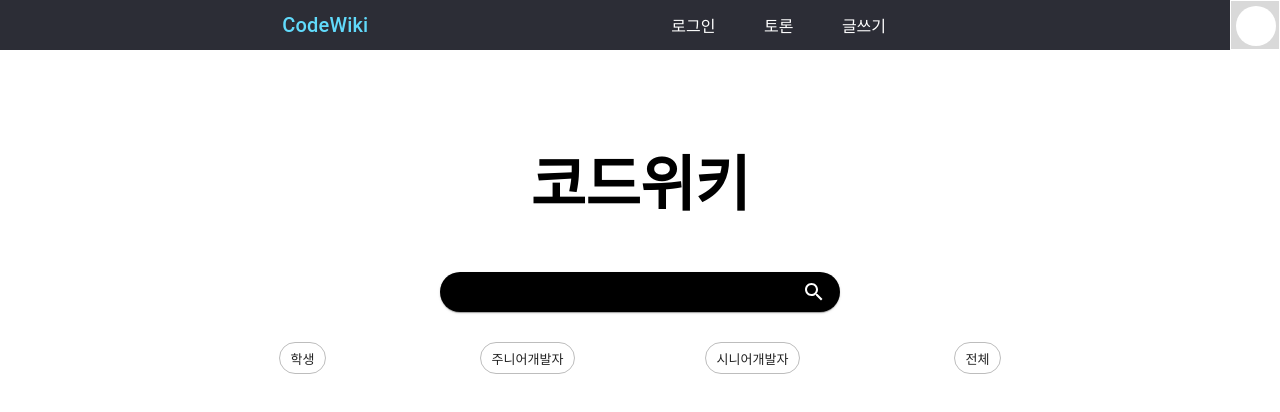
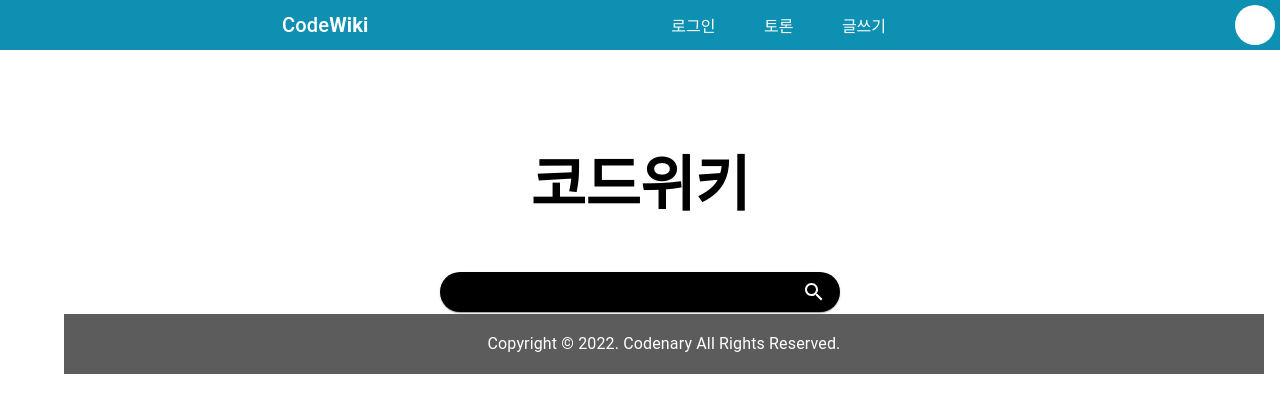
Before and after one commit to 4kang0624/404NotFound, a React (Create React App) app in the folder client/: page / in a window 1280 px wide. Shown: the top 412 px of the page. Built offline with nearby package versions, Linux system fonts and the light colour scheme; no server answers.

Commit message:
fix: header 부분 스타일 수정 및 footer 부분 스타일 추가 중

```diff
--- a/client/src/App.js
+++ b/client/src/App.js
@@ -11,11 +11,12 @@ import EditDiscussion from "./pages/EditDiscussion";
 import EditDocument from "./pages/EditDocument";
 import auth from "./hoc/auth";
 import Discussion from "./pages/Discussion";
+import Footer from "./components/Footer";
 function App() {
   return (
     <BrowserRouter>
       <Header />
-      <Container sx={{ maxWidth: "1280px" }}>
+      <Container sx={{ maxWidth: "1280px", position: "relative" }}>
         <Routes>
           <Route path="/" element={auth(Home, null)} />
           <Route path="/signin" element={auth(SignIn, false)} />
@@ -27,6 +28,7 @@ function App() {
           <Route path="/edit_discussion" element={auth(EditDiscussion, true)} />
           <Route path="*" element={auth(Missing, null)} />
         </Routes>
+        <Footer />
       </Container>
     </BrowserRouter>
   );
--- /dev/null
+++ b/client/src/components/Footer.js
@@ -0,0 +1,22 @@
+import React from "react";
+import { Box, Typography } from "@mui/material";
+
+function Footer() {
+  return (
+    <Box
+      bgcolor={"#5D5C5D"}
+      position={"absolute"}
+      height={"60px"}
+      width={"100%"}
+      bottom={"0"}
+      display={"flex"}
+      justifyContent={"center"}
+      alignItems={"center"}
+      color={"white"}
+    >
+      <Typography>Copyright © 2022. Codenary All Rights Reserved.</Typography>
+    </Box>
+  );
+}
+
+export default Footer;
--- a/client/src/components/Header.js
+++ b/client/src/components/Header.js
@@ -21,7 +21,7 @@ function Header() {
       <Grid
         container
         textAlign={"center"}
-        bgcolor={"#2C2D36"}
+        bgcolor={"#0D90B2"}
         height={"50px"}
         color={"white"}
         display={"flex"}
@@ -32,10 +32,10 @@ function Header() {
             ref={titleRef}
             variant="h6"
             component={"h6"}
-            color={"#61DAFB"}
+            color={"white"}
             onClick={goHome}
           >
-            CodeWiki
+            Code<b>Wiki</b>
           </Typography>
         </Grid>
         <Grid item xs={0.8} sx={{ "&>a": { color: "white" } }}>
@@ -48,12 +48,7 @@ function Header() {
           <Link to="/edit_document">글쓰기</Link>
         </Grid>
         <Grid item xs={3.5} display={"flex"} justifyContent={"end"}>
-          <Box
-            border={"1px solid white"}
-            width={"50px"}
-            height={"50px"}
-            bgcolor={"#D9D9D9"}
-          >
+          <Box width={"50px"} height={"50px"} bgcolor={"#0D90B2"}>
             <Box
               borderRadius={"50%"}
               bgcolor={"white"}
```
